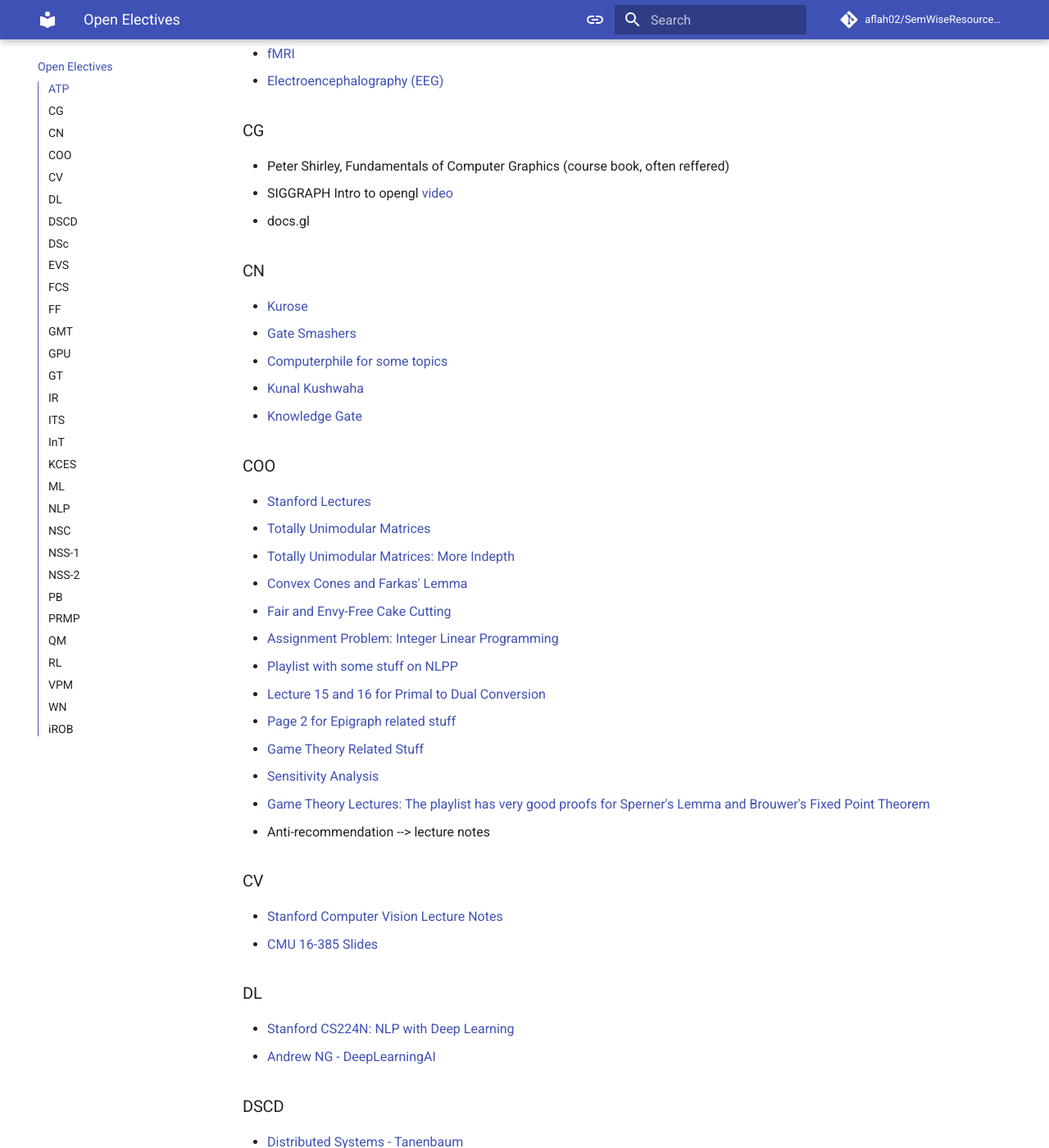
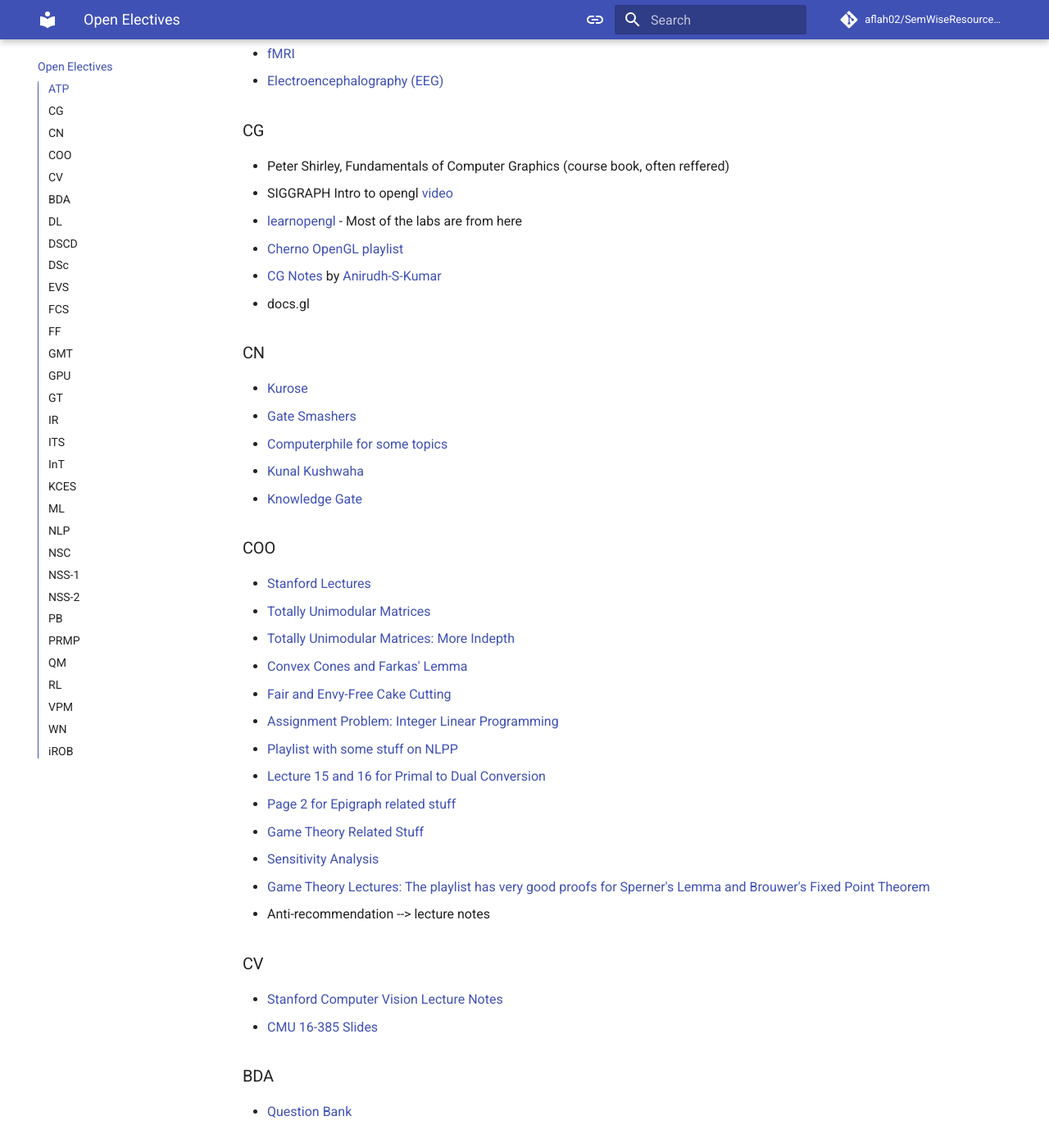
Before and after one commit to aflah02/SemWiseResourcesIIIT, an MkDocs documentation site: the page built from docs/open-electives.md, in a window 1280 px wide and 1400 px high, scrolled down 397 px. Shown: the whole window at 82% size. Built offline with MkDocs 1.6.1 and Material for MkDocs 9.7.7, drawn with Linux system fonts in a browser that asks for light colours; comment, search, counter and statistics services are not loaded.

```diff
--- a/docs/open-electives.md
+++ b/docs/open-electives.md
@@ -11,6 +11,9 @@
 ### CG
 - Peter Shirley, Fundamentals of Computer Graphics (course book, often reffered)
 - SIGGRAPH Intro to opengl [video](https://www.youtube.com/watch?v=6-9XFm7XAT8)
+- [learnopengl](https://learnopengl.com/) - Most of the labs are from here
+- [Cherno OpenGL playlist](https://www.youtube.com/playlist?list=PLlrATfBNZ98foTJPJ_Ev03o2oq3-GGOS2)
+- [CG Notes](https://www.anirudh-s-kumar.github.io/CG-Notes/) by [Anirudh-S-Kumar](https://github.com/Anirudh-S-Kumar)
 - docs.gl
 
 ### CN
@@ -38,6 +41,9 @@
 ### CV
 - [Stanford Computer Vision Lecture Notes](https://web.stanford.edu/class/cs231a/course_notes.html)
 - [CMU 16-385 Slides](https://www.cs.cmu.edu/~16385/)
+
+### BDA
+- [Question Bank](https://drive.google.com/file/d/1Iy3OsTkZaqyqMNiKOwjVhjtcghAG8VC5/view?usp=sharing)
 
 ### DL
 - [Stanford CS224N: NLP with Deep Learning](https://www.youtube.com/playlist?list=PLoROMvodv4rOSH4v6133s9LFPRHjEmbmJ)
```
Also changed, not shown: README.md (+7 -1 lines), docs/index.md (+1 -1 lines).
